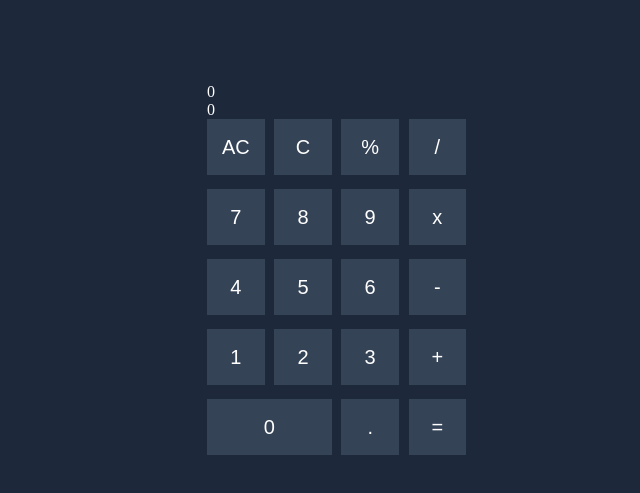
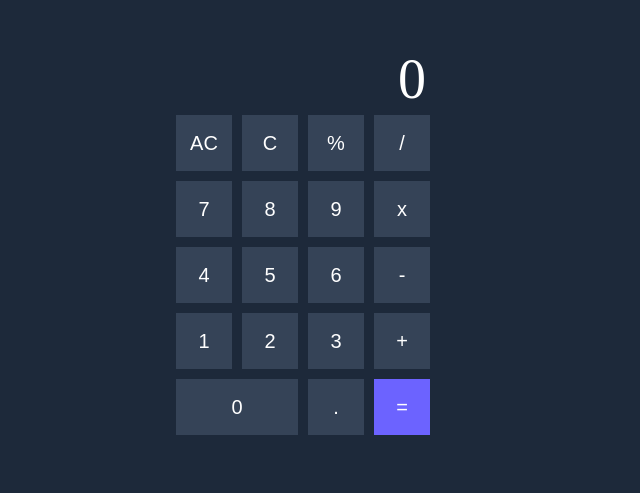
Before and after one commit to Anshuldhakar1/FreeCodeCamp-Calc, a React (Vite) app: page / in a window 1280 px wide. Shown: the part 159-652 px from the top of the page, without its empty margins (337-977 px from the left). Built offline with nearby package versions, Linux system fonts and the light colour scheme.

Commit message:
final version

```diff
--- a/src/app/app.module.css
+++ b/src/app/app.module.css
@@ -1,7 +1,7 @@
 body {
     --background-color: #1d293a;
-    --primary-color:#354357;
-    --accent-color:#6c63ff;
+    --primary-color: #354357;
+    --accent-color: #6c63ff;
 
     margin: 0;
     padding: 0;
@@ -14,57 +14,57 @@ body * {
 }
 
 .container {
-    width: 100vw;
     height: 100vh;
-    display: grid;
-    place-items:center;
+    display: flex;
+    justify-content: center;
+    align-items: center;
 
     background-color: var(--background-color);
     color: white;
 }
 
+.container>div {
+    max-width: fit-content;
+}
+
 .buttons {
+    width: 100%;
     display: grid;
     grid-template-rows: repeat(5, 3.5rem);
-    grid-template-columns: repeat(4, 30%);
-    gap: 5%;
+    grid-template-columns: repeat(4, 3.5rem);
+    gap: 10px;
 }
 
-.buttons > * {
+.buttons>* {
     background-color: var(--primary-color);
     border: none;
     color: white;
     font-size: 1.25rem;
+    cursor: pointer;
 }
 
 .zero {
     grid-column: 1/3;
 }
 
-
-
-/* .display {
-
-    border: 1px solid black;
-    width: 5rem;
-    height: 3rem;
-    padding: 0.5rem;
-    padding-top: 0;
-    position: relative;
-    display: flex;
-    justify-content: end;
-    overflow: hidden;
+.accent {
+    background-color: var(--accent-color);
 }
 
-.inpNum {
-    float: right;
-    font-size: 32px;
-    height: fit-content;
+.inpnum {
+    font-size: 3.5rem;
+    display: flex;
+    margin: 0 0.25rem 0.25rem 0;
+    flex-direction: row-reverse;
 }
 
-.expression {
+.inputs {
+    position: relative;
+}
+
+.expr {
     position: absolute;
-    bottom: 5px;
-    font-size: 14px;
-    white-space: nowrap;
-} */
+    right: 0.25rem;
+    top: -1rem;
+    font-size: 1.25rem;
+}
--- a/src/app/app.tsx
+++ b/src/app/app.tsx
@@ -1,4 +1,4 @@
-import { useState } from "react";
+import { useEffect, useState } from "react";
 // eslint-disable-next-line @typescript-eslint/no-unused-vars
 import styles from './app.module.css';
 
@@ -109,7 +109,7 @@ export const App: React.FC = () => {
 
     const [inpNumber, setInpNumber] = useState("0");
     const [inpDecimal, setDecimalinp] = useState(true);
-    const [expression, setExpr] = useState("0");
+    const [expression, setExpr] = useState("");
     const [allowDirect, setAllowDirect] = useState(false);
 
      const addOperation = (oprType: string) => {
@@ -119,15 +119,16 @@ export const App: React.FC = () => {
                 setAllowDirect(false);
                 expr = inpNumber;
             }
-            setInpNumber("0");
             switch (oprType) {
-                case "add": expr = (expr !== "" ? expr : expression) + "+"; break;
-                case "sub": expr = (expr !== "" ? expr : expression) + "-"; break;
-                case "mul": expr = (expr !== "" ? expr : expression) + "*"; break;
-                case "div": expr = (expr !== "" ? expr : expression) + "/";	break;
+                case "+": expr = (expr !== "" ? expr : expression) + "+"; break;
+                case "-": expr = (expr !== "" ? expr : expression) + "-"; break;
+                case "*": expr = (expr !== "" ? expr : expression) + "*"; break;
+                case "/": expr = (expr !== "" ? expr : expression) + "/"; break;
+                case "%": throw new Error("% is not been implemented yet.");
                 default: throw new Error("Invalid Operation detected.");
             }
             setExpr(expr);
+            setInpNumber("0");
             setDecimalinp(true);
         } catch (error) {
             console.error(error);
@@ -141,19 +142,22 @@ export const App: React.FC = () => {
         } else {
             setAllowDirect(false);
             setInpNumber(value);
-            setExpr((expression === "0" || expression===inpNumber ? "" : expression) + value);
+            setExpr((expression === "0" || expression === inpNumber ? "" : expression) + value);
         }
     }
+
 
     const handleClear = () => {
         setInpNumber("0");
         setDecimalinp(true);
-        setExpr("0");
+        setExpr("");
     };
 
     const handleResult = () => {
-        const inp = expression;
-        const tokens = tokenize(inp);
+        if (expression === "" && inpNumber !== "") {
+            return;
+        }
+        const tokens = tokenize(expression);
 
         const newTokens = [];
         for (let i = 0; i < tokens.length; i++)
@@ -166,59 +170,94 @@ export const App: React.FC = () => {
 
         const pf = infixToPostfix(newTokens);
         const res = evaluatePostfix(pf);
-        let out = "";
+
+        let out = "0";
         if (res) out = (res.toString().includes(".") ? parseFloat(res.toFixed(4)) : res).toString();
 
         setInpNumber(out);
-        setExpr(out);
+        setExpr("");
         setDecimalinp(true);
         setAllowDirect(true);
     };
 
     const handleDecimalInput = () => {
-        if (inpDecimal) {
+        if (inpDecimal && !inpNumber.includes(".")) {
+            let str = "";
+            if (allowDirect) {
+                setAllowDirect(false);
+                str = inpNumber;
+            }
             setInpNumber(inpNumber + ".");
             if (inpNumber === "0") setExpr(expression + "0.");
-            else setExpr(expression + ".");
+            else setExpr(expression+ str + ".");
             setDecimalinp(false);
         }
     };
 
     const handleBack = () => {
+        if (allowDirect) {
+            setAllowDirect(false);
+            setInpNumber("0");
+            setExpr("");
+            return;
+        }
+
         const newInp = inpNumber.slice(0, inpNumber.length - 1);
         const newExpr = expression.slice(0, expression.length - 1);
         setInpNumber(newInp === "" ? "0" : newInp);
-        setExpr(newExpr === "" ? "0" : newExpr);
+        setExpr(newExpr);
     };
+
+    interface btn  {
+        id: string;
+        classes: Array<string>;
+        clickHandler: () => void;
+        display: string;
+    };
+
+    const btns: Array<btn> = [
+        { id: "clear", classes: [], clickHandler: () => { handleClear(); }, display: "AC" },
+        { id: "back", classes: [], clickHandler: () => { handleBack(); }, display: "C" },
+        { id: "percent", classes: [], clickHandler: () => { addOperation("%"); }, display: "%" },
+        { id: "divide", classes: [], clickHandler: () => { addOperation("/"); }, display: "/" },
+        { id: "seven", classes: [], clickHandler: () => { handleNumClick("7"); }, display: "7" },
+        { id: "eight", classes: [], clickHandler: () => { handleNumClick("8"); }, display: "8" },
+        { id: "nine", classes: [], clickHandler: () => { handleNumClick("9"); }, display: "9" },
+        { id: "multiply", classes: [], clickHandler: () => { addOperation("*"); }, display: "x" },
+        { id: "four", classes: [], clickHandler: () => { handleNumClick("4"); }, display: "4" },
+        { id: "five", classes: [], clickHandler: () => { handleNumClick("5"); }, display: "5" },
+        { id: "six", classes: [], clickHandler: () => { handleNumClick("6"); }, display: "6" },
+        { id: "subtract", classes: [], clickHandler: () => { addOperation("-"); }, display: "-" },
+        { id: "one", classes: [], clickHandler: () => { handleNumClick("1"); }, display: "1" },
+        { id: "two", classes: [], clickHandler: () => { handleNumClick("2"); }, display: "2" },
+        { id: "three", classes: [], clickHandler: () => { handleNumClick("3"); }, display: "3" },
+        { id: "add", classes: [], clickHandler: () => { addOperation("+"); }, display: "+" },
+        { id: "zero", classes: [styles.zero], clickHandler: () => { handleNumClick("0"); }, display: "0" },
+        { id: "decimal", classes: [], clickHandler: () => { handleDecimalInput(); }, display: "." },
+        { id: "equals", classes: [styles.accent], clickHandler: () => { handleResult(); }, display: "=" },
+        ];
 
 
     return (
         <div className={styles.container}>
-            <div style={ {width:"12rem"}}>
-                <div id="inputs">
-                    <label id="expression">{expression}</label>
-                    <div id="display">{inpNumber}</div>
+            <div>
+                <div className={styles.inputs}>
+                    <label id="expression" className={styles.expr}>{expression}</label>
+                    <div id="display" className={styles.inpnum}>{inpNumber}</div>
                 </div>
                 <div className={styles.buttons}>
-                    <button id="clear" onClick={() => { handleClear(); }}>AC</button>
-                    <button id="back" onClick={() => { handleBack(); }}>C</button>
-                    <button id="percent">%</button>
-                    <button id="divide" onClick={() => { addOperation("div"); }}> / </button>
-                    <button id="seven" onClick={() => { handleNumClick("7"); }}>7</button>
-                    <button id="eight" onClick={() => { handleNumClick("8"); }}>8</button>
-                    <button id="nine" onClick={() => { handleNumClick("9"); }}>9</button>
-                    <button id="multiply" onClick={() => { addOperation("mul"); }}>x</button>
-                    <button id="four" onClick={() => { handleNumClick("4"); }}>4</button>
-                    <button id="five" onClick={() => { handleNumClick("5"); }}>5</button>
-                    <button id="six" onClick={() => { handleNumClick("6"); }}>6</button>
-                    <button id="subtract" onClick={() => { addOperation("sub"); }}>-</button>
-                    <button id="one" onClick={() => { handleNumClick("1"); }}>1</button>
-                    <button id="two" onClick={() => { handleNumClick("2"); }}>2</button>
-                    <button id="three" onClick={() => { handleNumClick("3"); }}>3</button>
-                    <button id="add" onClick={() => { addOperation("add"); }}> + </button>
-                    <button id="zero" className={styles.zero} onClick={() => { handleNumClick("0"); }}>0</button>
-                    <button id="decimal" onClick={() => { handleDecimalInput(); }}>.</button>
-                    <button id="equals" onClick={() => { handleResult(); }}> = </button>
+                    {
+                        btns.map(btn => {
+                            return (
+                                <button
+                                    key={btn.id}
+                                    id={btn.id}
+                                    className={ btn.classes.join("+") }
+                                    onClick={btn.clickHandler}
+                                >{btn.display}</button>
+                            );
+                        })
+                    }
                 </div>
             </div>
         </div>
@@ -226,27 +265,3 @@ export const App: React.FC = () => {
 };
 
 export default App;
-
-
-                    // <div id="editable">
-                    //     <button id="clear" onClick={() => { handleClear(); }}>AC</button>
-                    //     <button id="back" onClick={() => { handleBack(); }}>C</button>
-                    // </div>
-                    // <div id="operations">
-                    //     <button id="add" onClick={() => { addOperation("add"); }}> + </button>
-                    //     <button id="subtract" onClick={() => { addOperation("sub"); }}> - </button>
-                    //     <button id="multiply" onClick={() => { addOperation("mul"); }}> * </button>
-                    //     <button id="divide" onClick={() => { addOperation("div"); }}> / </button>
-                    // </div>
-                    // <div id="numpad">
-                    //     {
-                    //         numbers.map((num) => {
-                    //             return <button key={num.display} id={num.display} onClick={() => { handleNumClick(num.value.toString()); }}>{num.value}</button>
-                    //         })
-                    //     }
-                    // </div>
-                    // <div id="last-row">
-                    //     <button id="zero" onClick={() => { handleNumClick("0"); }} >0</button>
-                    //     <button id="decimal" onClick={() => { handleDecimalInput(); }}>.</button>
-                    //     <button id="equals" onClick={() => { handleResult(); }}> = </button>
-                    // </div>
```
